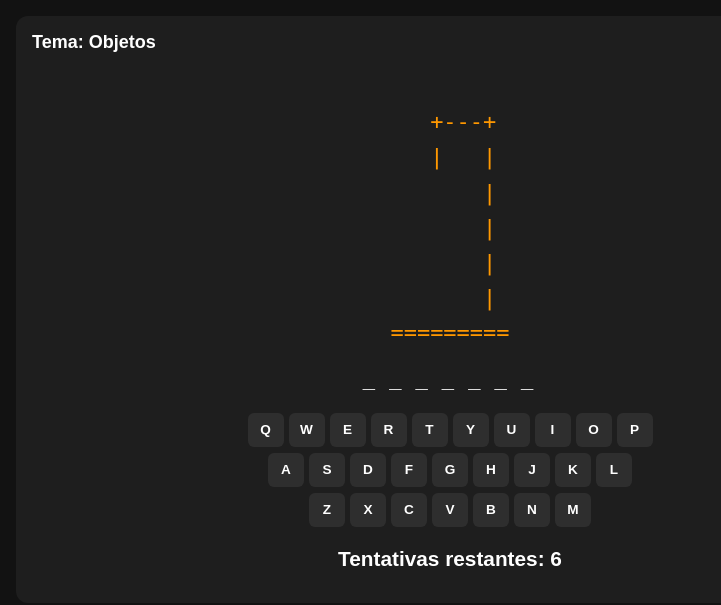
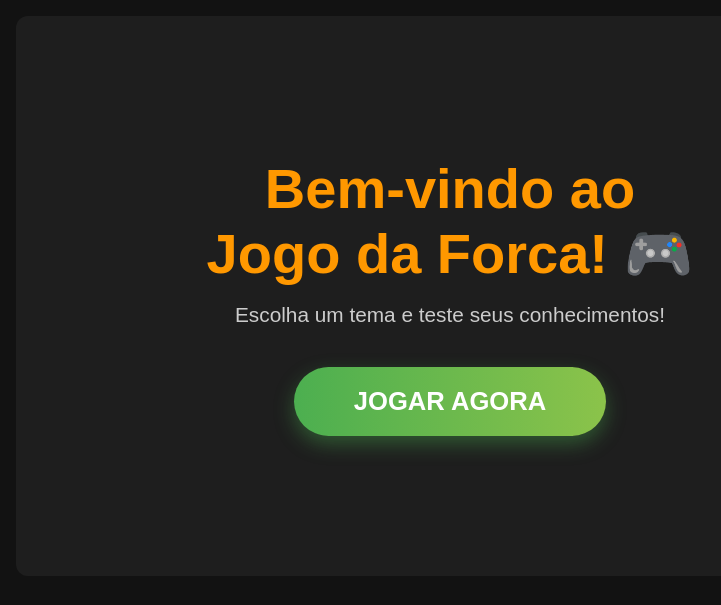
Before and after one commit to leleosz-0/PalavraSecreta, a PHP site: page / in a window 1280 px wide. Shown: the part 61-666 px from the top of the page, without its empty margins (190-911 px from the left). Run offline with PHP 8.4, Linux system fonts and the light colour scheme.

Commit message:
vingadores

```diff
--- a/css/style.css
+++ b/css/style.css
@@ -271,3 +271,102 @@ figure pre {
   }
   figure pre { font-size: clamp(13px, 3.8vw, 15px); }
 }
+
+/* ======================
+   HOME
+====================== */
+#home {
+  display: flex;
+  align-items: center;
+  justify-content: center;
+  min-height: 70vh;
+  text-align: center;
+}
+
+.home-container {
+  max-width: 500px;
+}
+
+.home-container h1 {
+  font-size: clamp(2rem, 8vw, 3.5rem);
+  margin-bottom: 16px;
+  color: #ff9800;
+}
+
+.home-container p {
+  font-size: 1.3rem;
+  margin-bottom: 40px;
+  color: #ccc;
+}
+
+.btn-grande {
+  background: linear-gradient(90deg, #4caf50, #8bc34a);
+  color: white;
+  font-size: 1.6rem;
+  padding: 20px 60px;
+  border-radius: 50px;
+  box-shadow: 0 8px 20px rgba(76, 175, 80, 0.4);
+}
+
+/* ======================
+   GRID DE TEMAS (igual sua foto)
+====================== */
+#temas h2 {
+  text-align: center;
+  margin-bottom: 24px;
+  font-size: clamp(1.5rem, 5vw, 2rem);
+}
+
+.grid-temas {
+  display: grid;
+  grid-template-columns: repeat(auto-fit, minmax(170px, 1fr));
+  gap: 18px;
+  max-width: 900px;
+  margin: 0 auto;
+}
+
+.tema-card {
+  background: #1e1e1e;
+  border-radius: 16px;
+  padding: 24px 12px;
+  text-align: center;
+  cursor: pointer;
+  transition: all 0.25s ease;
+  box-shadow: 0 4px 15px rgba(0, 0, 0, 0.3);
+  position: relative;
+}
+
+.tema-card:hover {
+  transform: translateY(-8px) scale(1.06);
+  box-shadow: 0 12px 25px rgba(255, 152, 0, 0.4);
+}
+
+.tema-card .icone {
+  font-size: 4.5rem;
+  margin-bottom: 12px;
+  display: block;
+}
+
+.tema-card h3 {
+  font-size: 1.1rem;
+  margin-top: 8px;
+}
+
+.tema-card.aleatorio {
+  background: linear-gradient(135deg, #ff9800, #f44336);
+  color: white;
+}
+
+/* Destaque quando clicado */
+.tema-card.selecionado {
+  border: 4px solid #4caf50;
+  box-shadow: 0 0 0 6px rgba(76, 175, 80, 0.3);
+}
+
+/* Botão voltar */
+.btn-secundario {
+  background: #333;
+  color: white;
+  margin: 30px auto 0;
+  display: block;
+}
--- a/index.html
+++ b/index.html
@@ -17,6 +17,23 @@
 </header>
 
 <main>
+  <!-- TELA INICIAL (Home) -->
+  <section id="home">
+    <div class="home-container">
+      <h1>Bem-vindo ao Jogo da Forca! 🎮</h1>
+      <p>Escolha um tema e teste seus conhecimentos!</p>
+      <button id="btnComecar" class="btn-grande">JOGAR AGORA</button>
+    </div>
+  </section>
+
+  <!-- TELA DE SELEÇÃO DE TEMAS -->
+  <section id="temas" style="display: none;">
+    <h2>Escolha o Tema</h2>
+    <div id="gridTemas" class="grid-temas"></div>
+    <button id="btnVoltarHome" class="btn-secundario">← Voltar</button>
+  </section>
+
+  <!-- CADASTRO -->
   <section id="cadastro" style="display: none;">
     <h2>Cadastrar Nova Palavra</h2>
     <form id="formCadastro">
@@ -37,7 +54,8 @@
     </form>
   </section>
 
-  <section id="jogo">
+  <!-- JOGO -->
+  <section id="jogo" style="display: none;">
     <h2 id="temaAtual">Tema: —</h2>
 
     <figure>
--- a/js/game.js
+++ b/js/game.js
@@ -75,12 +75,12 @@ function normalizarLetra(letra) {
   return removerAcentos(letra).toUpperCase();
 }
 
-export function iniciarJogo(palavrasDisponiveis) {
-  const idx = Math.floor(Math.random() * palavrasDisponiveis.length);
-  const obj = palavrasDisponiveis[idx];
+export function iniciarJogo(palavrasFiltradas, temaForcado = null) {
+  const idx = Math.floor(Math.random() * palavrasFiltradas.length);
+  const obj = palavrasFiltradas[idx];
 
   palavraSecreta = obj.palavra.toUpperCase();
-  temaAtual = obj.tema;
+  temaAtual = temaForcado || obj.tema;   // ← agora recebe o parâmetro corretamente
 
   letrasErradas = [];
   letrasAcertadas = new Set();
--- a/js/main.js
+++ b/js/main.js
@@ -1,86 +1,140 @@
-// js/main.js
-import { carregarTodasPalavras, adicionarPalavra } from './data.js';
-import { iniciarJogo, tentarLetra } from './game.js';
-import { atualizarPalavra, criarTeclado, atualizarForca, desabilitarTeclado, mostrarMensagemFinal } from './ui.js';
+import { carregarTodasPalavras } from './data.js';
+import { iniciarJogo } from './game.js';
+import { criarTeclado } from './ui.js';
+import { carregarTodasPalavras } from './data.js';
+import { adicionarPalavra } from './data.js';   // ← adicione esta linha
 
 const els = {
+  home: document.getElementById("home"),
+  temas: document.getElementById("temas"),
+  jogo: document.getElementById("jogo"),
+  cadastro: document.getElementById("cadastro"),
+  gridTemas: document.getElementById("gridTemas"),
+  btnComecar: document.getElementById("btnComecar"),
+  btnVoltarHome: document.getElementById("btnVoltarHome"),
   btnIniciar: document.getElementById("btnIniciar"),
-  btnReiniciar: document.getElementById("btnReiniciar"),
+  btnCadastrar: document.getElementById("btnCadastrar"),
   formCadastro: document.getElementById("formCadastro"),
-  novaPalavra: document.getElementById("novaPalavra"),
-  novoTema: document.getElementById("novoTema"),
-  novaDificuldade: document.getElementById("novaDificuldade"),
-  sectionCadastro: document.getElementById("cadastro"),
-  sectionJogo: document.getElementById("jogo")
 };
 
-let palavrasDisponiveis = [];  // ← declaramos aqui
+let palavrasDisponiveis = [];
+let ultimoTemaRandom = null;   // ← para alternar no modo Aleatório
 
-function mostrarJogo() {
-  els.sectionCadastro.style.display = "none";
-  els.sectionJogo.style.display = "block";
+const themeIcons = {
+  "Natureza": "🌲",
+  "Tecnologia": "💻",
+  "Frutas": "🍎",
+  "Filmes e Séries": "🎬",
+  "Objetos": "🔧",
+  // adicione mais aqui se quiser
+};
+
+function mostrarTela(tela) {
+  els.home.style.display = "none";
+  els.temas.style.display = "none";
+  els.jogo.style.display = "none";
+  els.cadastro.style.display = "none";
+
+  if (tela) {
+    tela.style.display = "block";
+  }
 }
 
-function mostrarCadastro() {
-  els.sectionJogo.style.display = "none";
-  els.sectionCadastro.style.display = "block";
+function criarCardsTemas() {
+  els.gridTemas.innerHTML = "";
+
+  const temasUnicos = [...new Set(palavrasDisponiveis.map(p => p.tema))].sort();
+
+  // Card Aleatório (primeiro)
+  const cardAleatorio = document.createElement("div");
+  cardAleatorio.className = "tema-card aleatorio";
+  cardAleatorio.innerHTML = `
+    <span class="icone">🎲</span>
+    <h3>Aleatório</h3>
+    <small>Mistura de temas</small>
+  `;
+  cardAleatorio.addEventListener("click", () => iniciarJogoComTema("Aleatório"));
+  els.gridTemas.appendChild(cardAleatorio);
+
+  // Cards dos temas normais
+  temasUnicos.forEach(tema => {
+    const card = document.createElement("div");
+    card.className = "tema-card";
+    const icone = themeIcons[tema] || "❓";
+    card.innerHTML = `
+      <span class="icone">${icone}</span>
+      <h3>${tema}</h3>
+    `;
+    card.addEventListener("click", () => iniciarJogoComTema(tema));
+    els.gridTemas.appendChild(card);
+  });
 }
 
+function iniciarJogoComTema(temaEscolhido) {
+  let palavrasFiltradas = palavrasDisponiveis;
+
+  if (temaEscolhido !== "Aleatório") {
+    palavrasFiltradas = palavrasDisponiveis.filter(p => p.tema === temaEscolhido);
+    ultimoTemaRandom = temaEscolhido;
+  } else {
+    // === MODO ALEATÓRIO - alterna tema ===
+    const temasUnicos = [...new Set(palavrasDisponiveis.map(p => p.tema))];
+    let temasDisponiveis = temasUnicos;
+
+    if (ultimoTemaRandom && temasUnicos.length > 1) {
+      temasDisponiveis = temasUnicos.filter(t => t !== ultimoTemaRandom);
+    }
+
+    const temaSorteado = temasDisponiveis[Math.floor(Math.random() * temasDisponiveis.length)];
+    palavrasFiltradas = palavrasDisponiveis.filter(p => p.tema === temaSorteado);
+    ultimoTemaRandom = temaSorteado;
+
+    // Mostra o tema real mesmo no modo aleatório
+    temaEscolhido = temaSorteado;
+  }
+
+  mostrarTela(els.jogo);
+  iniciarJogo(palavrasFiltradas, temaEscolhido);   // ← alterei o game.js para aceitar tema
+}
+
+// ====================== EVENTOS ======================
 document.addEventListener("DOMContentLoaded", async () => {
-  // Carrega todas as palavras (JSON + localStorage)
   palavrasDisponiveis = await carregarTodasPalavras();
 
-  // Botão Novo Jogo
-  els.btnIniciar.addEventListener("click", () => {
-    mostrarJogo();
-    iniciarJogo(palavrasDisponiveis);
+  // Tela inicial
+  mostrarTela(els.home);
+
+  els.btnComecar.addEventListener("click", () => {
+    mostrarTela(els.temas);
+    criarCardsTemas();
   });
 
-  // Botão Jogar Novamente
-  if (els.btnReiniciar) {
-    els.btnReiniciar.addEventListener("click", () => {
-      iniciarJogo(palavrasDisponiveis);
-    });
-  }
+  els.btnVoltarHome.addEventListener("click", () => mostrarTela(els.home));
 
-  // Cadastro de nova palavra
+  // Header
+  els.btnIniciar.addEventListener("click", () => {
+    mostrarTela(els.temas);
+    criarCardsTemas();
+  });
+
+  els.btnCadastrar.addEventListener("click", () => {
+    mostrarTela(els.cadastro);
+  });
+
+  // Cadastro (mantido)
   if (els.formCadastro) {
     els.formCadastro.addEventListener("submit", async e => {
       e.preventDefault();
+      // (código de cadastro que você já tinha)
+      const palavra = document.getElementById("novaPalavra").value.trim();
+      const tema = document.getElementById("novoTema").value.trim();
+      const dif = document.getElementById("novaDificuldade").value;
 
-      const palavra = els.novaPalavra.value.trim();
-      const tema = els.novoTema.value.trim();
-      const dif = els.novaDificuldade.value;
-
-      const sucesso = await adicionarPalavra(palavra, tema, dif);
-
-      if (sucesso) {
-        els.formCadastro.reset();
-        // Recarrega a lista atualizada
-        palavrasDisponiveis = await carregarTodasPalavras();
-        mostrarJogo();
-        iniciarJogo(palavrasDisponiveis);
-      }
+      // ... (seu código de adicionarPalavra)
+      alert("Palavra cadastrada!");
+      els.formCadastro.reset();
+      palavrasDisponiveis = await carregarTodasPalavras(); // atualiza
+      mostrarTela(els.home);
     });
   }
-
-  // Teclado físico (permanece igual)
-  document.addEventListener("keydown", e => {
-    const letra = e.key.toUpperCase();
-    if (!/^[A-Z]$/.test(letra)) return;
-
-    const botao = document.querySelector(`#teclado button[data-letra="${letra}"]`);
-    if (botao && !botao.disabled) {
-      window.dispatchEvent(new CustomEvent("tentar-letra", { detail: { letra, botao } }));
-    }
-  });
-
-  window.addEventListener("tentar-letra", (e) => {
-    const { letra, botao } = e.detail;
-    tentarLetra(letra, botao);
-  });
-
-  // Inicia o jogo na primeira carga
-  mostrarJogo();
-  iniciarJogo(palavrasDisponiveis);
 });
```
